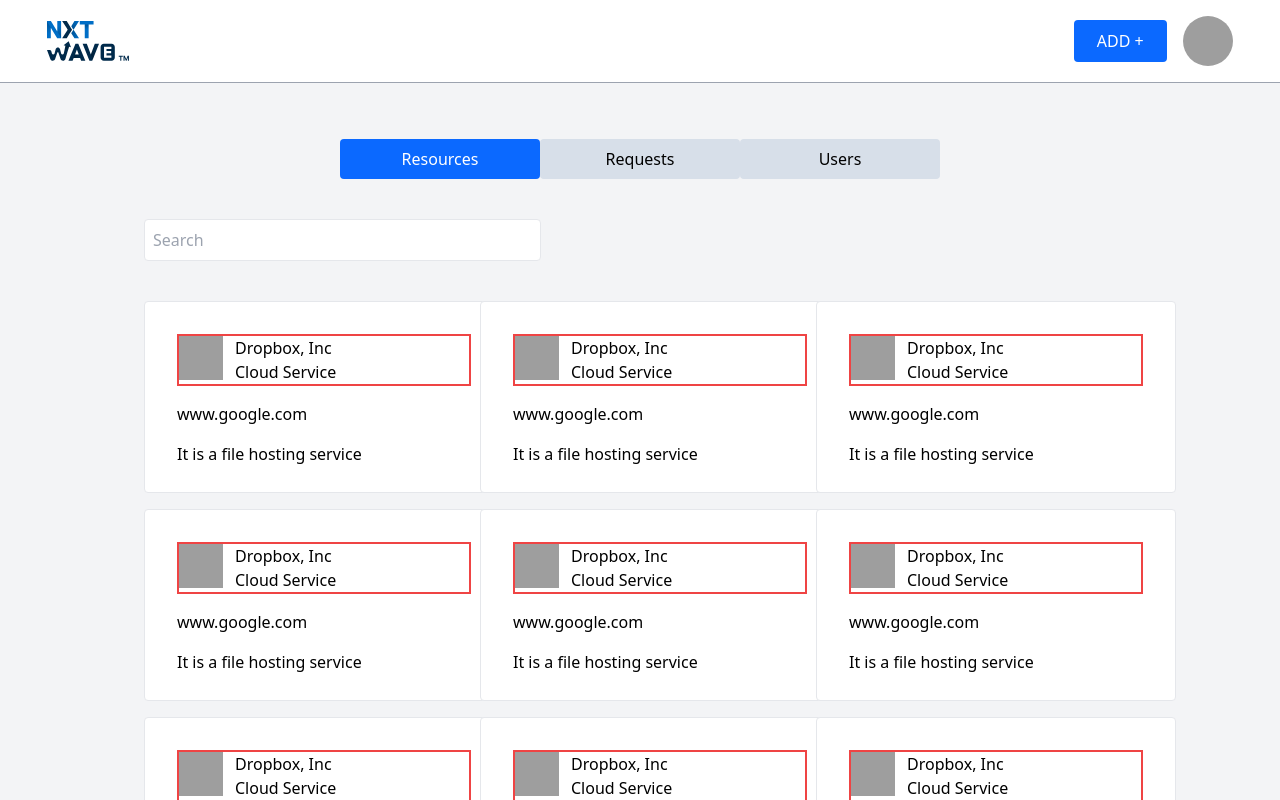
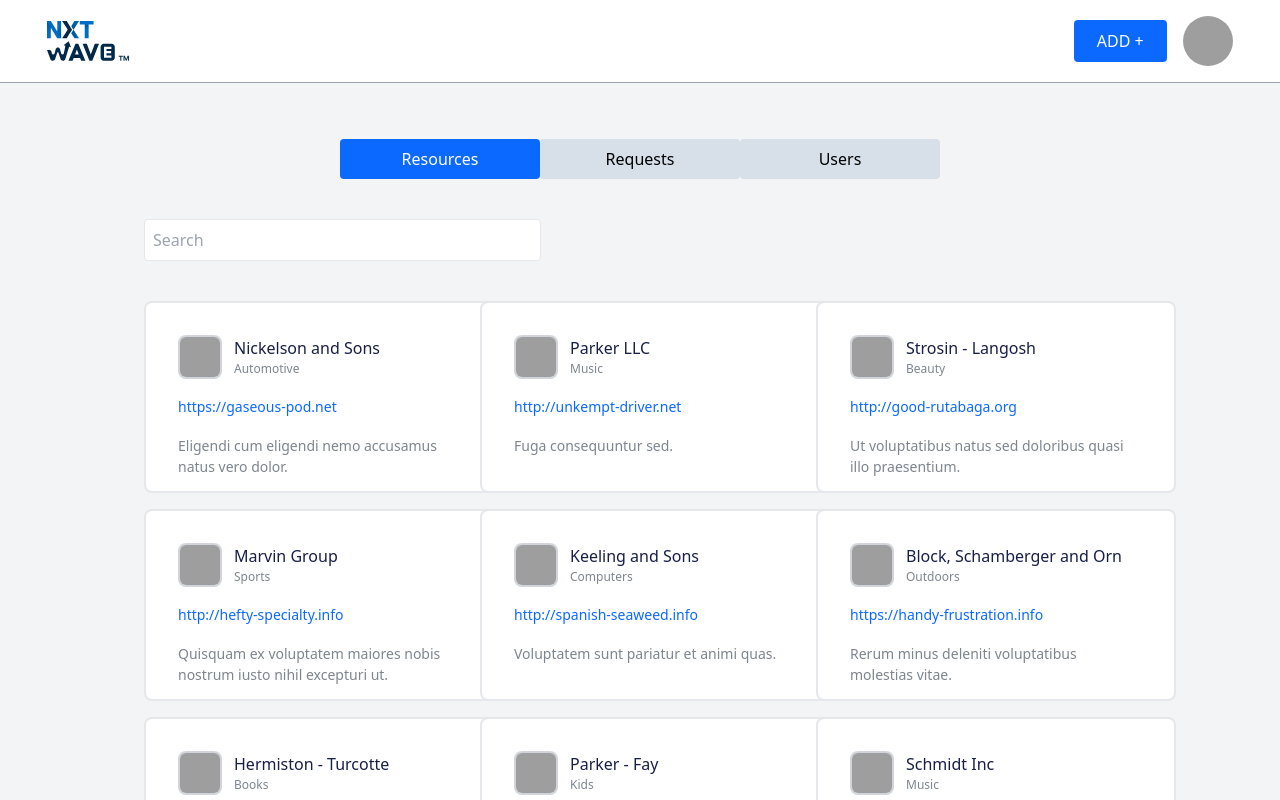
Before and after one commit to musharaf22/NextWaveAssignment, a React (Vite) app: page / in a window 1280 px wide. Shown: the top 800 px of the page. Built offline with nearby package versions, Linux system fonts and the light colour scheme; grey boxes are pictures that could not be loaded.

Commit message:
Enhance Card component UI and integrate navigation with react-router-dom; update App and global CSS styles

```diff
--- a/src/App.tsx
+++ b/src/App.tsx
@@ -3,7 +3,7 @@
 import Navbar from "./components/Navbar";
 function App() {
   return (
-    <div className="bg-gray-100">
+    <div className="">
       <Navbar />
       <Routes>
         <Route path="/" element={<Home />} />
--- a/src/components/Card.tsx
+++ b/src/components/Card.tsx
@@ -1,3 +1,5 @@
+import { Link, useNavigate } from "react-router-dom";
+
 export interface ICardProps {
   data: {
     title: string;
@@ -11,18 +13,29 @@
 }
 
 const Card = ({ data }: ICardProps) => {
+  const navigate = useNavigate();
   return (
-    <div className="bg-white border border-gray-200 w-[360px] h-[192px] rounded-[4px] p-8">
+    <div className="bg-white border-2 border-gray-200 w-[360px] h-[192px] rounded-[8px] p-8">
       <div>
-        <div className="flex items-start border-2 border-red-500">
-          <img src={data.icon_url} alt="n/A" className="w-[44px] h-[44px]" />
+        <div className="flex items-center ">
+          <img
+            src={data?.icon_url}
+            alt="n/A"
+            className="w-[44px] h-[44px] border-2 border-gray-300 rounded-[8px]"
+          />
           <div className="ml-3">
-            <h1>Dropbox, Inc</h1>
-            <p>Cloud Service</p>
+            <h1 className="text-[16px] font-medium leading-[24px] text-[#171F46]">
+              {data?.title}
+            </h1>
+            <p className="text-[#7E858E] text-[12px]">{data?.category}</p>
           </div>
         </div>
-        <p className="my-4">www.google.com</p>
-        <p>It is a file hosting service</p>
+        <p className="my-4 text-[#0B69FF] cursor-pointer hover:underline text-[14px] !leading-[24px] no-underline	">
+          <a href={data.link} target="_blank">
+            {data?.link}
+          </a>
+        </p>
+        <p className="text-[#7E858E] text-[14px]">{data?.description}</p>
       </div>
     </div>
   );
--- a/src/index.css
+++ b/src/index.css
@@ -7,3 +7,7 @@
   padding: 0;
   box-sizing: border-box;
 }
+
+body{
+  background-color: rgb(243 ,244 ,246);
+}
```
